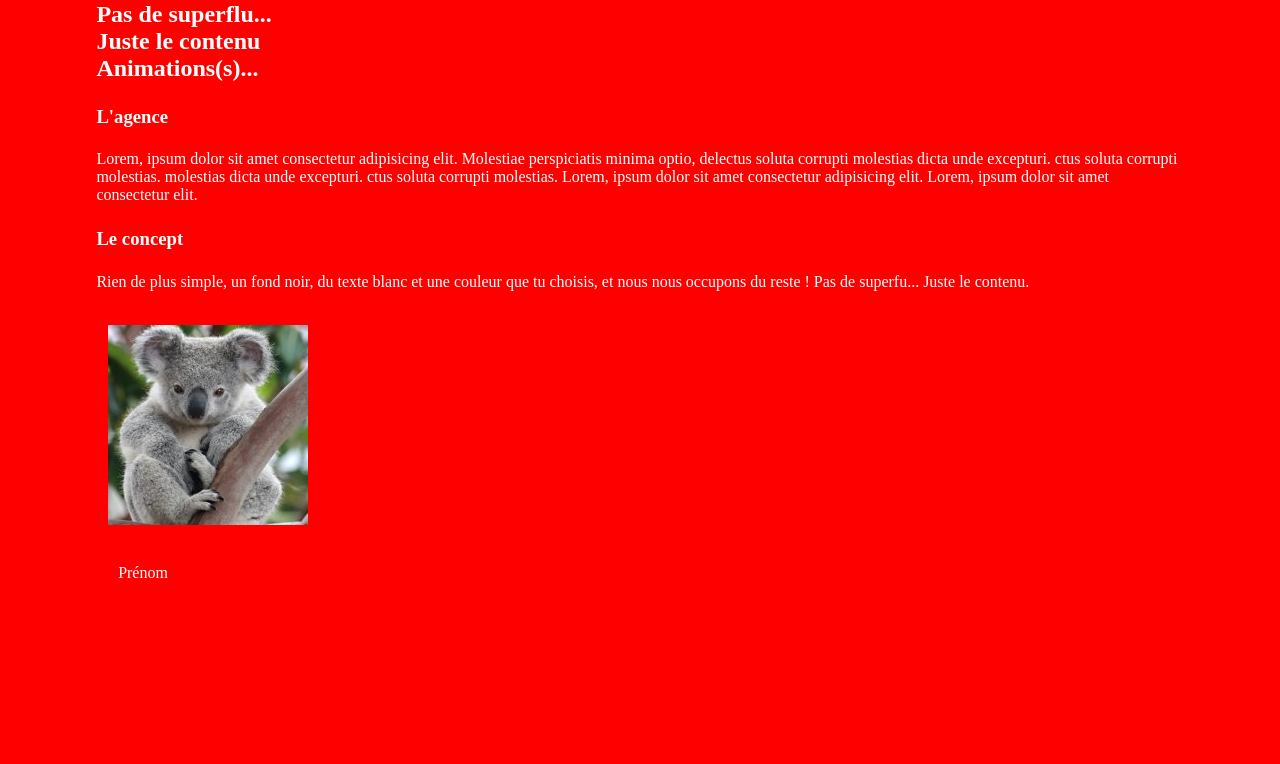
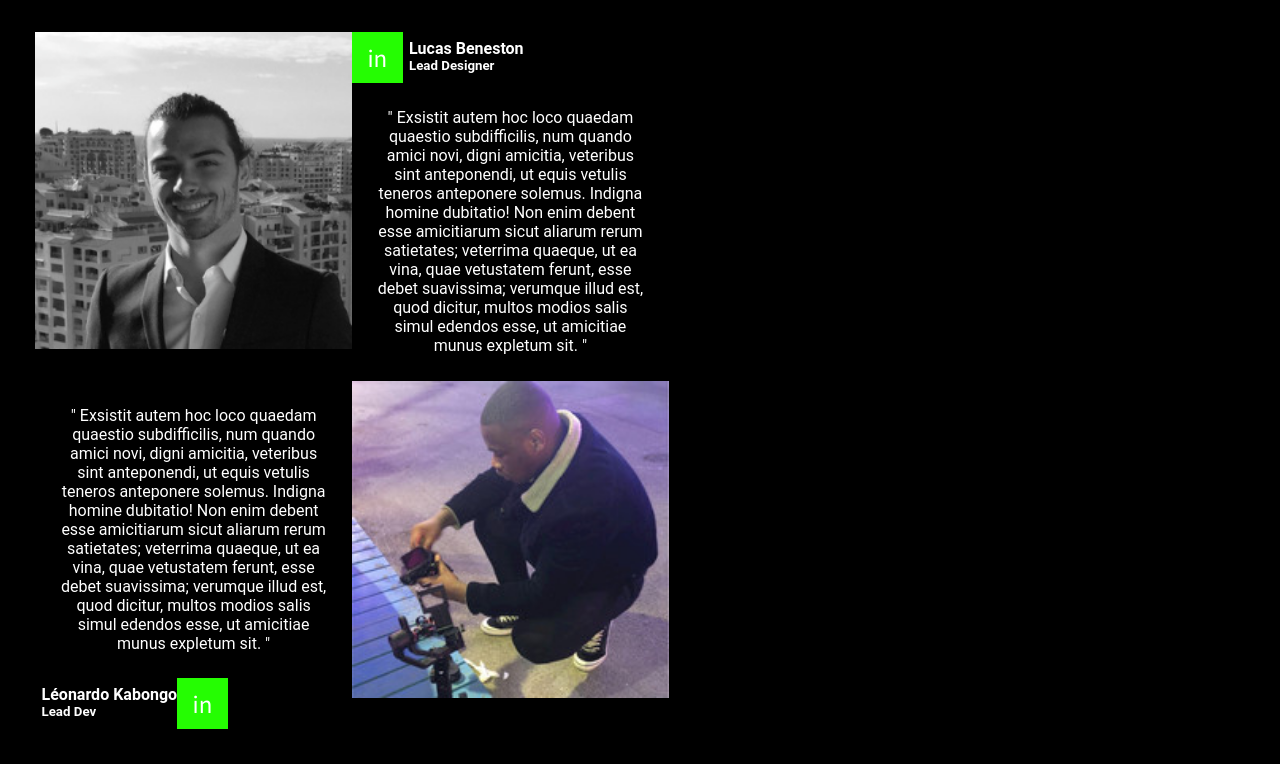
Before and after one commit to ArthurGuez/2020_fil_rouge, a plain HTML site: page index.html in a window 1280 px wide. Shown: the part 155-919 px from the top of the page. Before the commit the page ends 800 px from the top, so only its background shows below. Drawn offline with Linux system fonts and the light colour scheme.

Commit message:
test branche

```diff
--- a/index.html
+++ b/index.html
@@ -1,11 +1,14 @@
 <!DOCTYPE html>
 <html lang="fr">
+
 <head>
     <meta charset="UTF-8">
     <meta name="viewport" content="width=device-width, initial-scale=1.0">
+    <link href="https://fonts.googleapis.com/css?family=Source+Sans+Pro&display=swap" rel="stylesheet">
     <link rel="stylesheet" href="stylesheet.css">
     <title>Agence Contraste</title>
 </head>
+
 <body>
 
     <!-- SYLVIE -->
@@ -24,31 +27,58 @@
     <!-- LUCAS -->
     <section>
         <h2>Pas de superflu... <br />
-            Juste le contenu <br/>
-            Animations(s)... <br/>
+            Juste le contenu <br />
+            Animations(s)... <br />
         </h2>
     </section>
 
     <!-- LÉO -->
     <article id="agence">
         <h3>L'agence</h3>
-        <p>Lorem, ipsum dolor sit amet consectetur adipisicing elit. Molestiae perspiciatis minima optio, delectus soluta corrupti molestias dicta unde excepturi. ctus soluta corrupti molestias. molestias dicta unde excepturi. ctus soluta corrupti molestias. Lorem, ipsum dolor sit amet consectetur adipisicing elit. Lorem, ipsum dolor sit amet consectetur elit.</p>
+        <p></p>
     </article>
 
     <article id="concept">
         <h3>Le concept</h3>
-        <p>Rien de plus simple, un fond noir, du texte blanc et une couleur que tu choisis, et nous nous occupons du reste ! Pas de superfu... Juste le contenu.</p>
+        <p>Rien de plus simple, un fond noir, du texte blanc et une couleur que tu choisis, et nous nous occupons du
+            reste ! Pas de superfu... Juste le contenu.</p>
     </article>
 
-    <!-- ARTHURE -->
+    <!-- ARTHUR -->
     <article id="equipe">
-        <h3></h3>
-        <div class="box">
-            <img src="koala.jpg" alt="">
+        <h3>L'équipe</h3>
+
+        <div class="superbox">
+            <div class="box">
+                <img src="Images/lucas.png" alt="Lucas Beneston">
+            </div>
+            <div class="box">
+                <div class="box_head">
+                    <p class="linkedin">in</p>
+                    <div class="membre">
+                        <h4>Lucas Beneston</h4>
+                        <h5>Lead Designer</h5>
+                    </div>
+                </div>
+                <p>" Exsistit autem hoc loco quaedam quaestio subdifficilis, num quando amici novi, digni amicitia, veteribus sint anteponendi, ut equis vetulis teneros anteponere solemus. Indigna homine dubitatio! Non enim debent esse amicitiarum sicut aliarum rerum satietates; veterrima quaeque, ut ea vina, quae vetustatem ferunt, esse debet suavissima; verumque illud est, quod dicitur, multos modios salis simul edendos esse, ut amicitiae munus expletum sit. "</p>
+            </div>
+
+            <div class="box">
+                <p>" Exsistit autem hoc loco quaedam quaestio subdifficilis, num quando amici novi, digni amicitia, veteribus sint anteponendi, ut equis vetulis teneros anteponere solemus. Indigna homine dubitatio! Non enim debent esse amicitiarum sicut aliarum rerum satietates; veterrima quaeque, ut ea vina, quae vetustatem ferunt, esse debet suavissima; verumque illud est, quod dicitur, multos modios salis simul edendos esse, ut amicitiae munus expletum sit. "</p>
+                <div class="box_head">
+                    <div class="membre">
+                        <h4>Léonardo Kabongo</h4>
+                        <h5>Lead Dev</h5>
+                    </div>
+                    <p class="linkedin">in</p>
+                </div>
+            </div>
+
+            <div class="box">
+                <img src="Images/leo.jpg" alt="Léonardo Kabongo">
+            </div>
         </div>
-        <div class="box">
 
-        </div>
     </article>
 
     <aside id="formulaire">
@@ -63,4 +93,5 @@
     </footer>
 
 </body>
+
 </html>
--- a/stylesheet.css
+++ b/stylesheet.css
@@ -1,9 +1,16 @@
 * {
-    margin: 2%;
+    margin: 0;
     padding: 0;
     box-sizing: border-box;
-    background-color: red;
+    background-color: #000000;
     color: #FFFFFF;
+    font-family: Roboto, sans-serif;
+}
+
+body {
+    display: flex;
+    flex-direction: row;
+    flex-wrap: wrap;
 }
 
 header {
@@ -20,10 +27,52 @@ nav ul {
     list-style: none;
 }
 
-article {
-    margin
+
+/* Arthur */
+
+.superbox {
+    width: 55vw;
+    height: auto;
+    display: flex;
+    flex-direction: row;
+    flex-wrap: wrap;
+    padding: 5%;
 }
 
 .box {
     width: 50%;
 }
+
+img {
+    width: 100%;
+    display: block;
+}
+
+.box p {
+    padding: 8%;
+    text-align: center;
+}
+
+.box_head {
+    display: flex;
+    flex-direction: row;
+}
+
+.membre {
+    display: flex;
+    flex-direction: column;
+    margin: 2% 0% 0% 2%;
+}
+
+.linkedin {
+    background: #25FD02;
+    width: 50px;
+    height: 50px;
+    font-family: 'Source Sans Pro', sans-serif;
+    text-align: center;
+    font-size: 25px;
+    display: flex;
+    flex-direction: column;
+    justify-content: center;
+    align-items: center;
+}
```
Also changed, not shown: Images/leo.jpg (added), Images/lucas.png (added), 1 other file.
